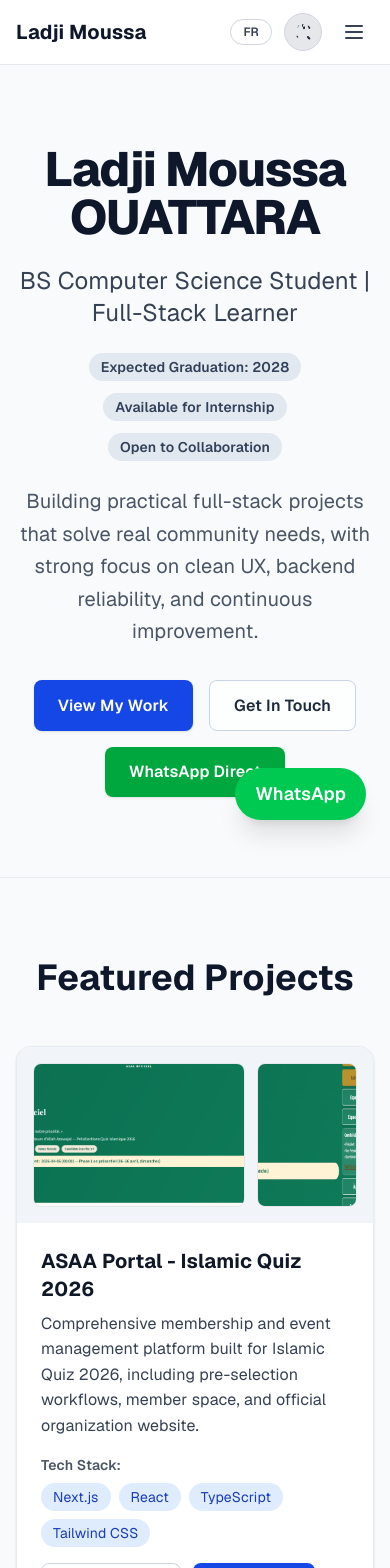
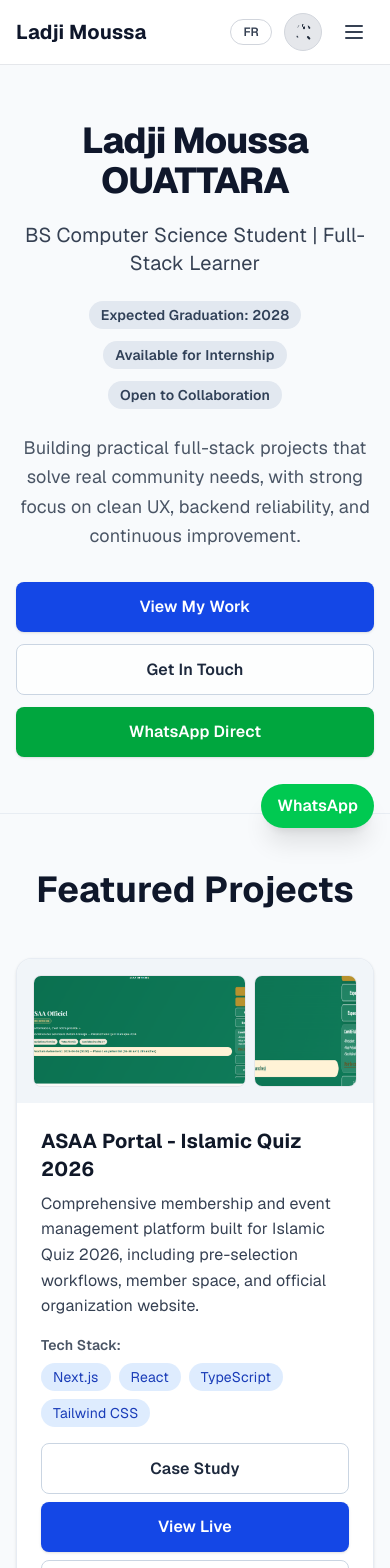
Before and after one commit to AkmelFed12/Portfolio, a Next.js app: page / in a window 390 px wide. Shown: the top 1568 px of the page. Built offline with nearby package versions, Linux system fonts and the light colour scheme; no server answers.

Commit message:
Improve mobile polish for layout, cards, and floating CTA

```diff
--- a/src/app/page.tsx
+++ b/src/app/page.tsx
@@ -142,12 +142,12 @@
           __html: JSON.stringify(websiteJsonLd).replace(/</g, '\\u003c'),
         }}
       />
-      <section className="min-h-[60vh] bg-slate-50 dark:bg-slate-950 border-b border-slate-200/70 dark:border-slate-800 flex items-center justify-center py-20">
+      <section className="min-h-[60vh] bg-slate-50 dark:bg-slate-950 border-b border-slate-200/70 dark:border-slate-800 flex items-center justify-center py-14 sm:py-20">
         <div className="max-w-5xl mx-auto px-4 sm:px-6 lg:px-8 text-center animate-fade-in">
-          <h1 className="text-5xl sm:text-6xl font-extrabold tracking-tight text-slate-900 dark:text-slate-100 mb-6 animate-slide-down">
+          <h1 className="text-4xl sm:text-6xl font-extrabold tracking-tight text-slate-900 dark:text-slate-100 mb-5 sm:mb-6 animate-slide-down">
             Ladji Moussa OUATTARA
           </h1>
-          <p className="text-2xl text-gray-700 dark:text-slate-200 mb-6 animate-slide-up">{t.role}</p>
+          <p className="text-xl sm:text-2xl text-gray-700 dark:text-slate-200 mb-6 animate-slide-up">{t.role}</p>
           <div className="flex flex-wrap items-center justify-center gap-3 mb-6">
             <span className="px-3 py-1 rounded-full text-sm font-semibold bg-slate-200 dark:bg-slate-800 text-slate-700 dark:text-slate-300">
               {t.badge1}
@@ -159,32 +159,32 @@
               {t.badge3}
             </span>
           </div>
-          <p className="text-xl text-gray-600 dark:text-slate-300 mb-8 max-w-2xl mx-auto leading-relaxed animate-slide-up">
+          <p className="text-lg sm:text-xl text-gray-600 dark:text-slate-300 mb-8 max-w-2xl mx-auto leading-relaxed animate-slide-up">
             {t.summary}
           </p>
-          <div className="flex gap-4 justify-center flex-wrap stagger-item-1">
+          <div className="flex gap-3 sm:gap-4 justify-center flex-wrap stagger-item-1">
             <Link
               href={lang === 'fr' ? '/projects?lang=fr' : '/projects'}
-              className="btn-primary focus-ring"
+              className="btn-primary focus-ring w-full sm:w-auto"
             >
               {t.ctaWork}
             </Link>
             <Link
               href={lang === 'fr' ? '/contact?lang=fr' : '/contact'}
-              className="btn-secondary focus-ring"
+              className="btn-secondary focus-ring w-full sm:w-auto"
             >
               {t.ctaContact}
             </Link>
             <TrackedWhatsAppButton
               label={t.ctaWhatsApp}
               source="hero_primary_cta"
-              className="btn-accent focus-ring"
+              className="btn-accent focus-ring w-full sm:w-auto"
             />
           </div>
         </div>
       </section>
 
-      <section className="max-w-5xl mx-auto px-4 sm:px-6 lg:px-8 py-20">
+      <section className="max-w-5xl mx-auto px-4 sm:px-6 lg:px-8 py-14 sm:py-20">
         <h2 className="text-4xl font-bold mb-12 text-center animate-fade-in">{t.featured}</h2>
         <div className="grid md:grid-cols-2 lg:grid-cols-3 gap-6 mb-8">
           {featuredProjects.map((project, index) => (
@@ -205,15 +205,15 @@
         <div className="text-center">
           <Link
             href={lang === 'fr' ? '/projects?lang=fr' : '/projects'}
-            className="btn-secondary focus-ring"
+            className="btn-secondary focus-ring w-full sm:w-auto"
           >
             {t.viewAll} →
           </Link>
         </div>
       </section>
 
-      <section className="max-w-5xl mx-auto px-4 sm:px-6 lg:px-8 py-6">
-        <div className="surface-card p-8">
+      <section className="max-w-5xl mx-auto px-4 sm:px-6 lg:px-8 py-4 sm:py-6">
+        <div className="surface-card p-5 sm:p-8">
           <h2 className="text-3xl font-bold mb-2">{t.goals}</h2>
           <p className="text-slate-600 dark:text-slate-300 mb-6">{t.goalsSubtitle}</p>
           <ul className="grid md:grid-cols-3 gap-4">
@@ -224,7 +224,7 @@
         </div>
       </section>
 
-      <section className="max-w-5xl mx-auto px-4 sm:px-6 lg:px-8 py-8">
+      <section className="max-w-5xl mx-auto px-4 sm:px-6 lg:px-8 py-6 sm:py-8">
         <div className="surface-card-soft p-6 sm:p-8">
           <h2 className="text-2xl sm:text-3xl font-bold mb-3 text-slate-900 dark:text-slate-100">
             {t.internshipTitle}
@@ -253,7 +253,7 @@
         </div>
       </section>
 
-      <section className="max-w-5xl mx-auto px-4 sm:px-6 lg:px-8 py-10">
+      <section className="max-w-5xl mx-auto px-4 sm:px-6 lg:px-8 py-8 sm:py-10">
         <h2 className="text-3xl font-bold mb-6 text-center">{t.achievementsTitle}</h2>
         <div className="grid md:grid-cols-3 gap-4">
           <article className="surface-card p-5">
@@ -271,7 +271,7 @@
         </div>
       </section>
 
-      <section className="max-w-5xl mx-auto px-4 sm:px-6 lg:px-8 py-20">
+      <section className="max-w-5xl mx-auto px-4 sm:px-6 lg:px-8 py-14 sm:py-20">
         <h2 className="text-4xl font-bold mb-3 text-center">{t.techTitle}</h2>
         <p className="text-center text-gray-600 dark:text-slate-300 mb-10">{t.techSubtitle}</p>
         <div className="grid sm:grid-cols-2 lg:grid-cols-4 gap-4">
--- a/src/components/Footer.tsx
+++ b/src/components/Footer.tsx
@@ -4,7 +4,7 @@
   return (
     <footer className="mt-20">
       <div className="bg-[#f4f0e8] border-y border-[#e6dcc8] text-center py-3">
-        <p className="tracking-[0.24em] text-[#b08a3e] text-sm sm:text-lg font-semibold">
+        <p className="tracking-[0.12em] sm:tracking-[0.24em] text-[#b08a3e] text-xs sm:text-lg font-semibold px-2">
           DESIGN & CREATED BY LMO WEB SERVICES
         </p>
       </div>
--- a/src/components/ProjectCard.tsx
+++ b/src/components/ProjectCard.tsx
@@ -28,9 +28,9 @@
     <div className="surface-card overflow-hidden hover:shadow-md transition-shadow">
       {(image || mobileImage) && (
         <div className="p-4 bg-slate-100 dark:bg-slate-800/70">
-          <div className="grid grid-cols-3 gap-3">
+          <div className="grid grid-cols-3 gap-2 sm:gap-3">
             {image && (
-              <div className="relative col-span-2 h-36 rounded-lg overflow-hidden border border-gray-200 dark:border-gray-700">
+              <div className="relative col-span-2 h-28 sm:h-36 rounded-lg overflow-hidden border border-gray-200 dark:border-gray-700">
                 <Image
                   src={image}
                   alt={`${title} desktop preview`}
@@ -41,7 +41,7 @@
               </div>
             )}
             {mobileImage && (
-              <div className="relative col-span-1 h-36 rounded-lg overflow-hidden border border-gray-200 dark:border-gray-700">
+              <div className="relative col-span-1 h-28 sm:h-36 rounded-lg overflow-hidden border border-gray-200 dark:border-gray-700">
                 <Image
                   src={mobileImage}
                   alt={`${title} mobile preview`}
@@ -81,11 +81,11 @@
             ))}
           </div>
         </div>
-        <div className="flex flex-wrap gap-3 mb-4">
+        <div className="flex flex-wrap gap-2 sm:gap-3 mb-4">
           {caseStudyLink && (
             <a
               href={caseStudyLink}
-              className="btn-secondary focus-ring px-4 py-2"
+              className="btn-secondary focus-ring px-4 py-2 w-full sm:w-auto"
             >
               Case Study
             </a>
@@ -95,7 +95,7 @@
               href={link}
               target="_blank"
               rel="noopener noreferrer"
-              className="btn-primary focus-ring px-4 py-2"
+              className="btn-primary focus-ring px-4 py-2 w-full sm:w-auto"
             >
               View Live
             </a>
@@ -105,7 +105,7 @@
               href={github}
               target="_blank"
               rel="noopener noreferrer"
-              className="btn-secondary focus-ring px-4 py-2"
+              className="btn-secondary focus-ring px-4 py-2 w-full sm:w-auto"
             >
               GitHub
             </a>
--- a/src/components/WhatsAppFloat.tsx
+++ b/src/components/WhatsAppFloat.tsx
@@ -12,10 +12,10 @@
       target="_blank"
       rel="noopener noreferrer"
       onClick={() => trackEvent('whatsapp_click', { source: 'floating_cta' })}
-      className="fixed bottom-6 right-6 z-50 inline-flex items-center gap-2 rounded-full bg-green-500 hover:bg-green-600 text-white font-semibold px-5 py-3 shadow-xl transition"
+      className="fixed bottom-4 right-4 sm:bottom-6 sm:right-6 z-50 inline-flex items-center gap-2 rounded-full bg-green-500 hover:bg-green-600 text-white font-semibold px-4 sm:px-5 py-2.5 sm:py-3 shadow-xl transition focus-ring"
       aria-label="Chat on WhatsApp"
     >
-      <span className="text-lg">WhatsApp</span>
+      <span className="text-base sm:text-lg">WhatsApp</span>
     </a>
   );
 }
```
